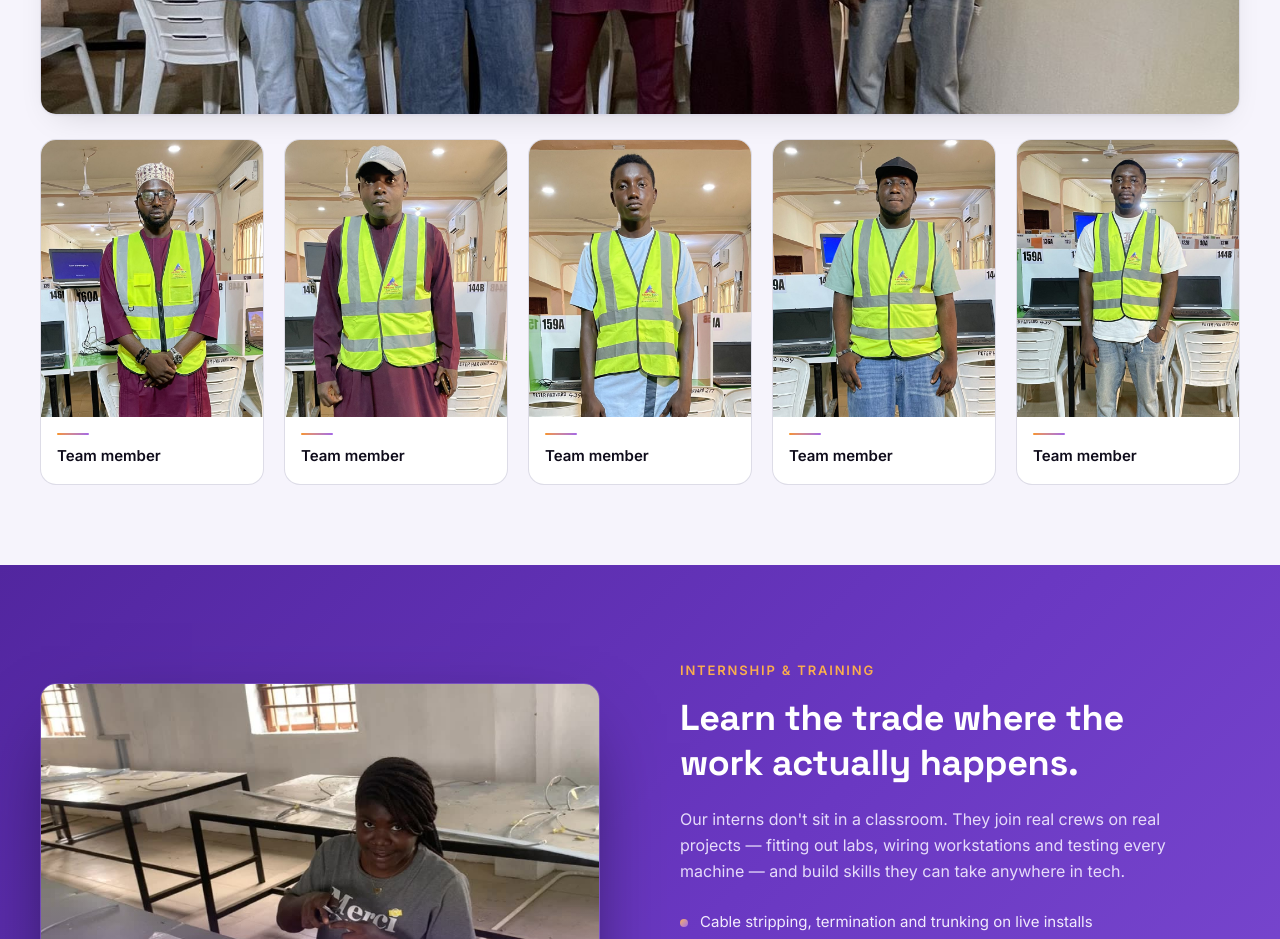
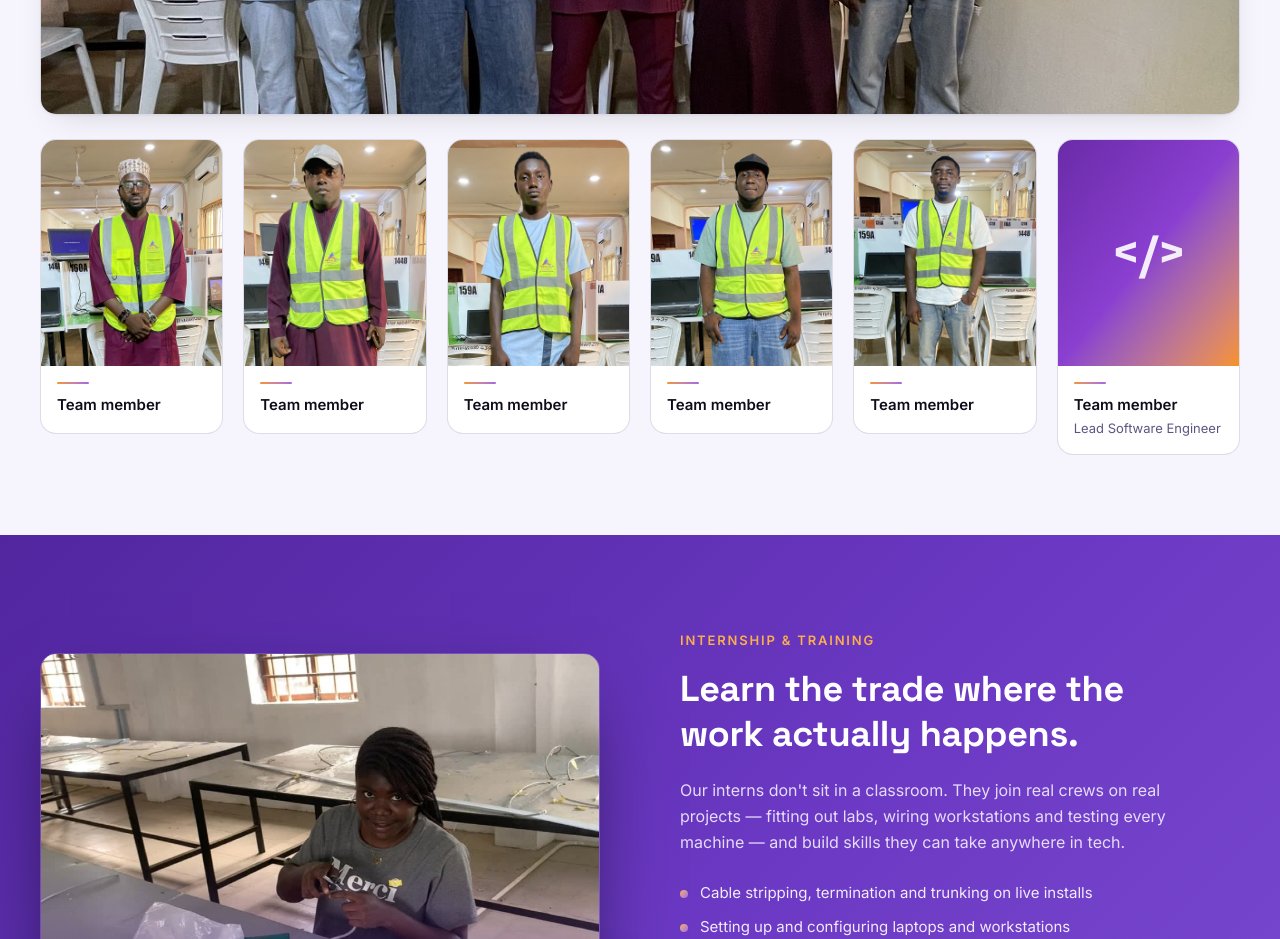
Before and after one commit to anointedthedeveloper/Aremu-Tech-Eazy-Solutions, a React (Vite) app: page /about in a window 1280 px wide. Shown: the part 3920-4859 px from the top of the page. Built offline with nearby package versions, Linux system fonts and the light colour scheme.

Commit message:
Add Lead Software Engineer slot to the Team section
Co-Authored-By: Claude Sonnet 5.5 <noreply@anthropic.com>
Claude-Session: https://claude.ai/code/session_019JRcJVtBamxmsVc24ZsBpb

```diff
--- a/src/components/Team.tsx
+++ b/src/components/Team.tsx
@@ -22,12 +22,22 @@ export default function Team() {
           </div>
         </Reveal>
 
-        <ul className="mt-6 grid grid-cols-2 gap-3 sm:grid-cols-3 sm:gap-5 lg:grid-cols-5">
+        <ul className="mt-6 grid grid-cols-2 gap-3 sm:grid-cols-3 sm:gap-5 lg:grid-cols-3 xl:grid-cols-6">
           {TEAM.map((member, i) => (
-            <Reveal key={member.photo.url} as="li" delay={(i % 5) * 0.05}>
+            <Reveal key={member.photo?.url ?? member.role ?? i} as="li" delay={(i % 6) * 0.05}>
               <figure className="overflow-hidden rounded-2xl border border-ink-200/70 bg-white dark:border-white/10 dark:bg-ink-900">
                 <div className="aspect-[4/5] overflow-hidden">
-                  <SmartImage image={member.photo} className="h-full w-full" />
+                  {member.photo ? (
+                    <SmartImage image={member.photo} className="h-full w-full" />
+                  ) : (
+                    <div
+                      role="img"
+                      aria-label={`${member.role ?? 'Team member'} — photo coming soon`}
+                      className="relative flex h-full w-full items-center justify-center bg-gradient-to-br from-violet-700 via-violet-600 to-amber-500"
+                    >
+                      <span className="font-display text-5xl font-bold tracking-tight text-white/90">&lt;/&gt;</span>
+                    </div>
+                  )}
                 </div>
                 <figcaption className="p-4">
                   <span className="mb-2.5 block h-0.5 w-8 rounded-full bg-gradient-to-r from-amber-500 to-violet-500" />
--- a/src/lib/team.ts
+++ b/src/lib/team.ts
@@ -11,7 +11,8 @@ export interface TeamMember {
   name?: string
   /** Position or role — fill in as confirmed. */
   role?: string
-  photo: SiteImage
+  /** Optional — cards without a photo show a branded placeholder. */
+  photo?: SiteImage
 }
 
 export const TEAM_GROUP: SiteImage = {
@@ -28,4 +29,6 @@ export const TEAM: TeamMember[] = [
   { photo: { url: member3, alt: alt(3) } },
   { photo: { url: member4, alt: alt(4) } },
   { photo: { url: member5, alt: alt(5) } },
+  // Developer slot: add `name` and `photo` (import a file from src/assets/team) when ready.
+  { role: 'Lead Software Engineer' },
 ]
```
